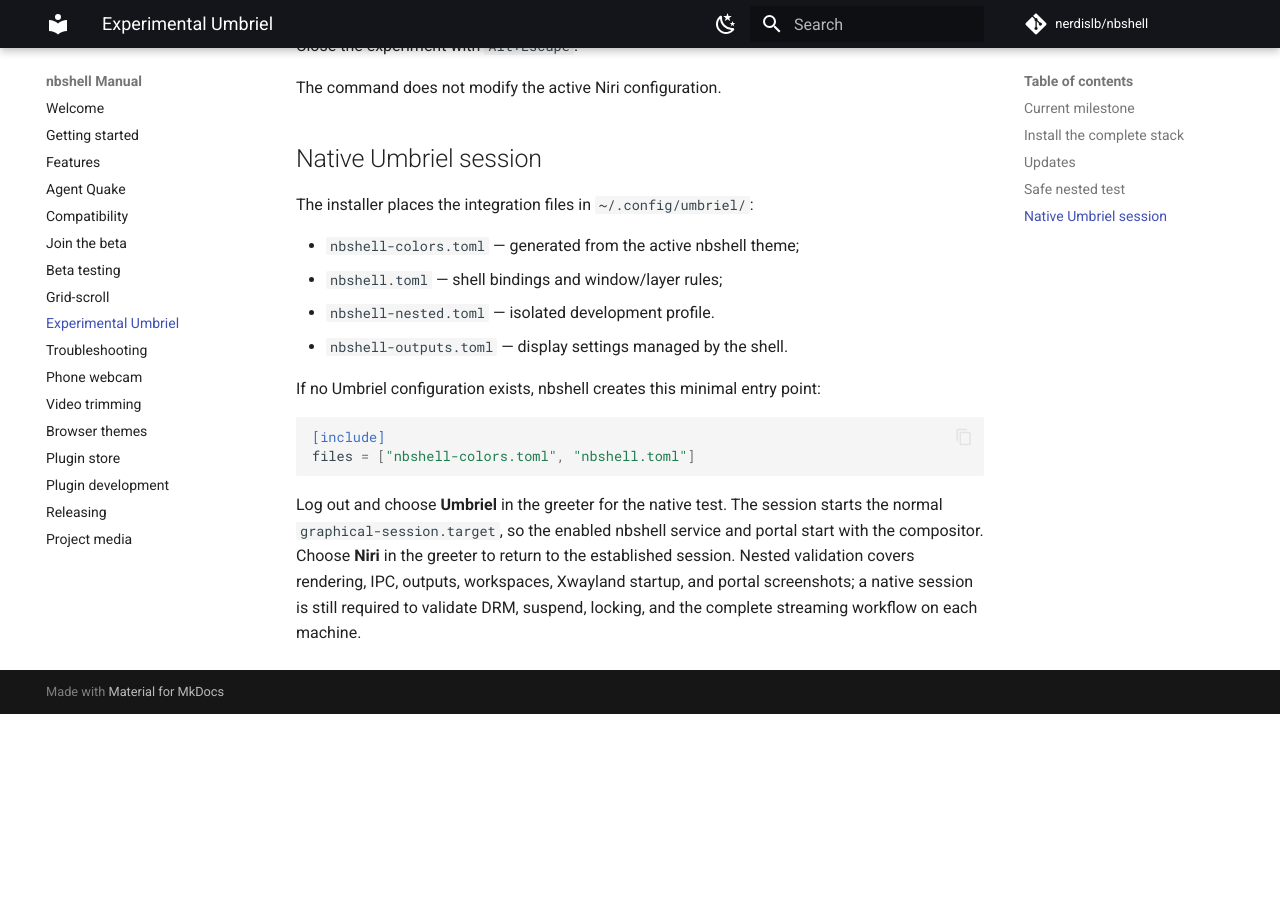
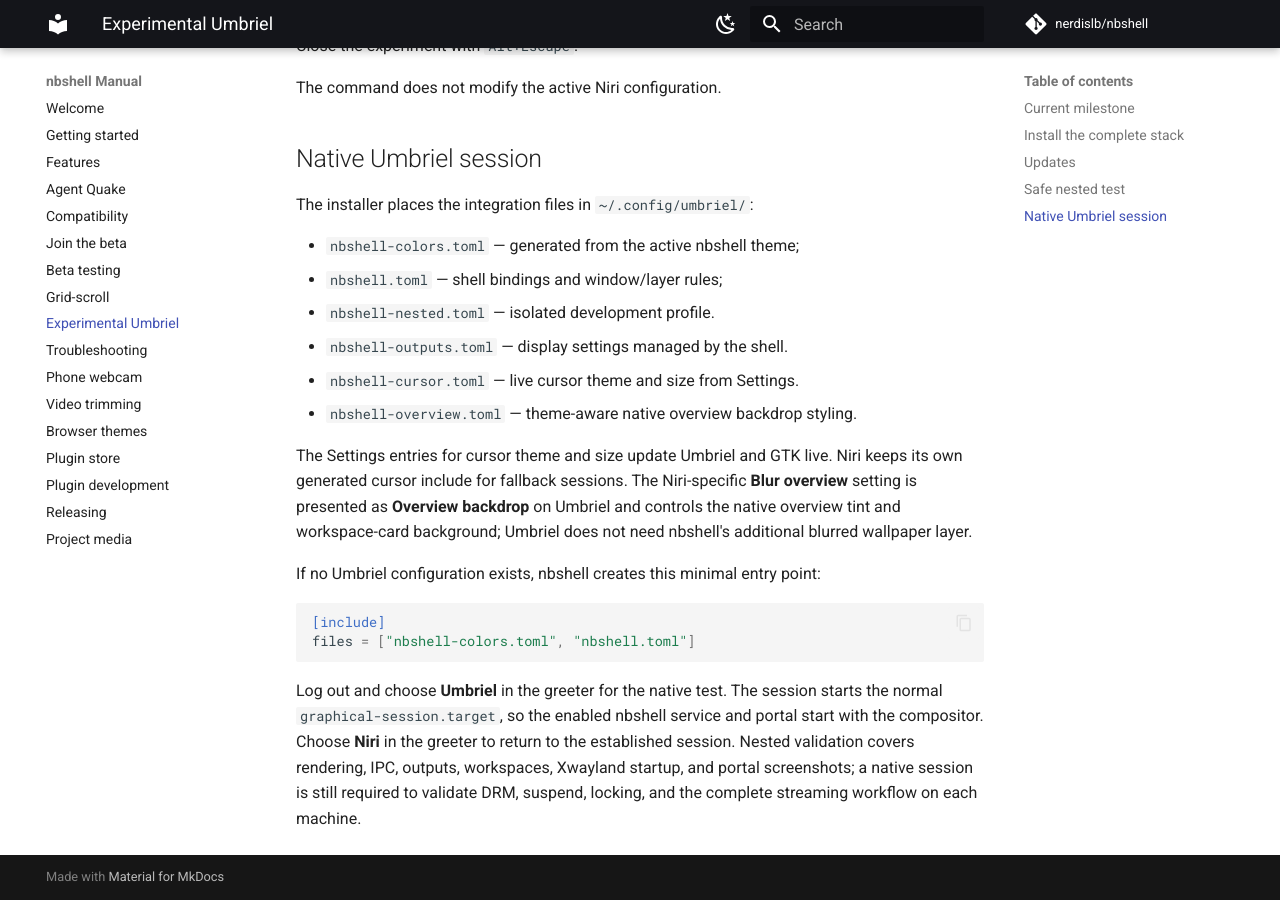
Before and after one commit to nerdislb/nbshell, an MkDocs documentation site: the page built from docs/umbriel.md, in a window 1280 px wide and 900 px high, scrolled down 1892 px. Built offline with MkDocs 1.6.1 and Material for MkDocs 9.7.7, drawn with Linux system fonts in a browser that asks for light colours; comment, search, counter and statistics services are not loaded; before the commit the page ends 2606 px from its top, so only the background shows below that.

Commit message:
feat: complete Umbriel appearance settings

```diff
--- a/docs/umbriel.md
+++ b/docs/umbriel.md
@@ -89,6 +89,14 @@
 - `nbshell.toml` — shell bindings and window/layer rules;
 - `nbshell-nested.toml` — isolated development profile.
 - `nbshell-outputs.toml` — display settings managed by the shell.
+- `nbshell-cursor.toml` — live cursor theme and size from Settings.
+- `nbshell-overview.toml` — theme-aware native overview backdrop styling.
+
+The Settings entries for cursor theme and size update Umbriel and GTK live.
+Niri keeps its own generated cursor include for fallback sessions. The
+Niri-specific **Blur overview** setting is presented as **Overview backdrop**
+on Umbriel and controls the native overview tint and workspace-card background;
+Umbriel does not need nbshell's additional blurred wallpaper layer.
 
 If no Umbriel configuration exists, nbshell creates this minimal entry point:
 
```
Also changed, not shown: 10 other files.
